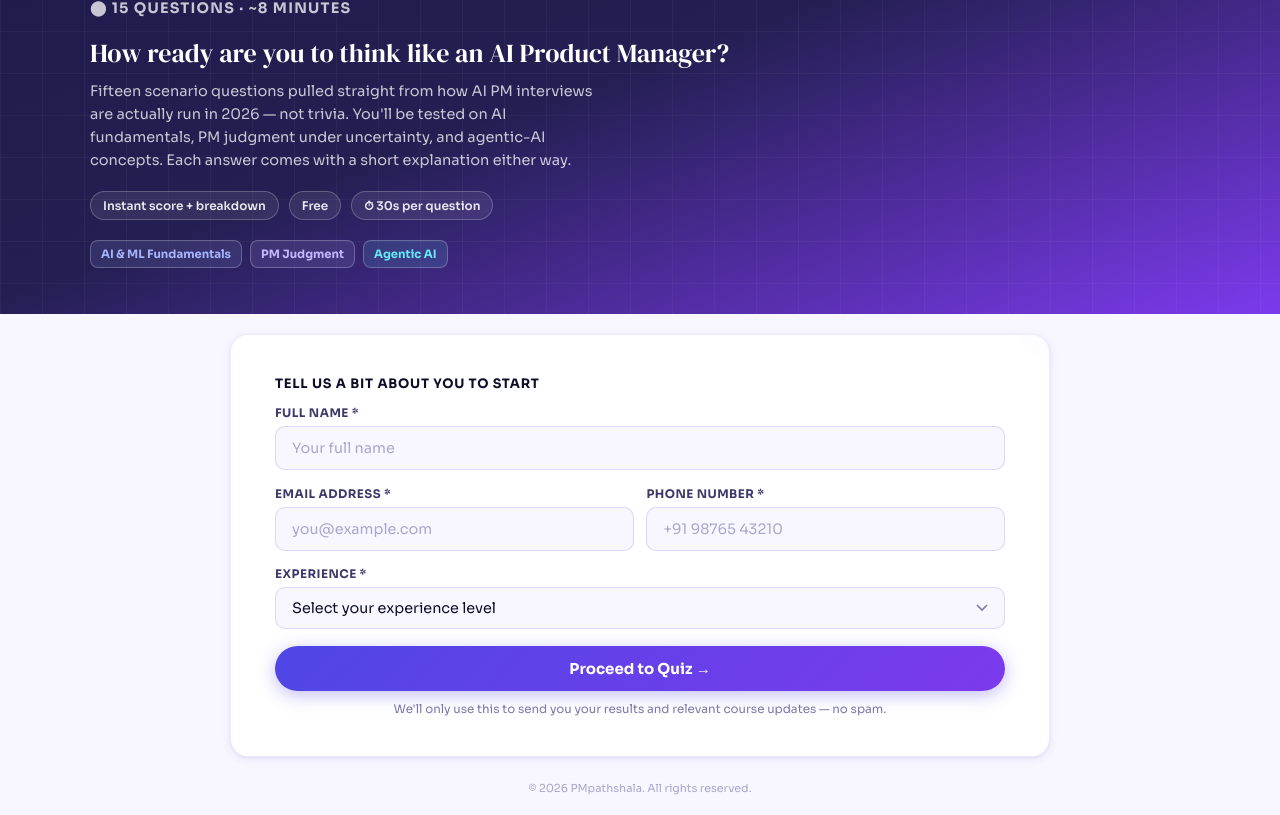
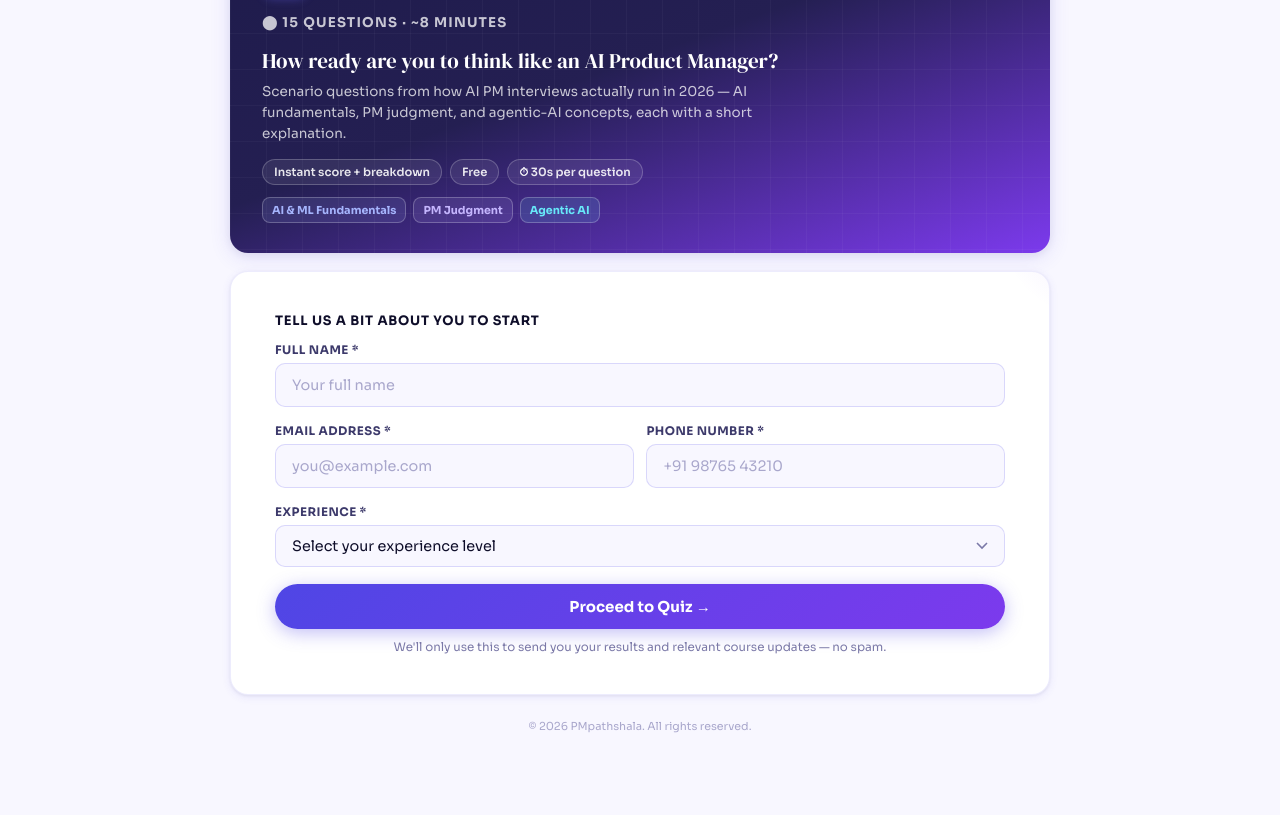
Before and after one commit to bhaweshrastogi-oss/my-pathshala, a website: page ai-pm-quiz.html in a window 1280 px wide. Shown: the part 95-910 px from the top of the page. After the commit the page ends 828 px from the top, so only its background shows below. Drawn offline with Linux system fonts and the light colour scheme.

Commit message:
Update ai-pm-quiz.html

```diff
--- a/ai-pm-quiz.html
+++ b/ai-pm-quiz.html
@@ -50,6 +50,8 @@
     background: var(--bg);
     color: var(--ink2);
     font-family: 'Sora', Arial, sans-serif;
+    padding-inline: 16px;
+    padding-block: 20px;
     width: 100%;
     overflow-x: hidden;
   }
@@ -174,28 +176,30 @@
     border-color: var(--rose);
   }
 
-  /* ---------- dark page-hero band (continues the homepage's hero) ---------- */
+  /* ---------- dark page-hero card (same column width as everything else) ---------- */
   .page-hero {
     background: linear-gradient(160deg, var(--indigo-dd) 0%, #241f52 45%, var(--violet) 100%);
-    padding: 18px 16px 30px;
+    border-radius: 18px;
+    box-shadow: var(--shadow-md);
+    padding: 20px 20px 22px;
     position: relative;
     overflow: hidden;
   }
   .page-hero::before {
     content: "";
     position: absolute; inset: 0; pointer-events: none;
+    border-radius: inherit;
     background-image:
       linear-gradient(rgba(255,255,255,0.035) 1px, transparent 1px),
       linear-gradient(90deg, rgba(255,255,255,0.035) 1px, transparent 1px);
-    background-size: 42px 42px;
+    background-size: 36px 36px;
   }
-  .page-hero .wrap { position: relative; z-index: 2; }
-  .page-hero.compact { padding: 14px 16px; transition: padding 0.25s ease; }
+  .page-hero > * { position: relative; z-index: 2; }
+  .page-hero.compact { padding: 12px 16px; transition: padding 0.2s ease; }
   .page-hero.compact .hero-info { display: none; }
-  .page-content { padding-inline: 16px; padding-block: 20px; }
 
   /* ---------- hero copy (lives inside the dark page-hero) ---------- */
-  .hero-info { min-width: 0; }
+  .hero-info { min-width: 0; margin-top: 16px; }
   .eyebrow {
     display: inline-flex;
     align-items: center;
@@ -205,41 +209,41 @@
     letter-spacing: 1.2px;
     text-transform: uppercase;
     color: #c4b5fd;
-    margin: 0 0 10px;
+    margin: 0 0 8px;
   }
   .hero-info h1 {
-    font-size: 26px;
-    line-height: 1.22;
+    font-size: 21px;
+    line-height: 1.26;
     color: #fff;
-    margin: 0 0 10px;
+    margin: 0 0 8px;
     text-wrap: balance;
     font-weight: 400;
   }
-  .hero-info p { margin: 0 0 18px; font-size: 14.5px; line-height: 1.6; max-width: 48ch; color: rgba(255,255,255,0.75); }
+  .hero-info p { margin: 0 0 14px; font-size: 13.5px; line-height: 1.55; max-width: 52ch; color: rgba(255,255,255,0.75); }
   .meta-row {
     display: flex;
     flex-wrap: wrap;
-    gap: 10px;
-    margin-bottom: 20px;
+    gap: 8px;
+    margin-bottom: 12px;
   }
   .meta-pill {
-    font-size: 12px;
+    font-size: 11.5px;
     font-weight: 600;
     color: rgba(255,255,255,0.88);
     background: rgba(255,255,255,0.08);
     border: 1px solid rgba(255,255,255,0.22);
-    padding: 6px 12px;
+    padding: 5px 11px;
     border-radius: 999px;
   }
   .topic-row {
     display: flex;
     flex-wrap: wrap;
-    gap: 8px;
+    gap: 7px;
   }
   .topic-tag {
-    font-size: 11.5px;
+    font-size: 11px;
     font-weight: 700;
-    padding: 6px 10px;
+    padding: 5px 9px;
     border-radius: 8px;
     border: 1px solid rgba(255,255,255,0.24);
   }
@@ -542,13 +546,13 @@
   [hidden] { display: none !important; }
 
   @media (max-width: 420px) {
-    .hero-info h1 { font-size: 22px; }
+    .hero-info h1 { font-size: 19px; }
     .qprompt { font-size: 15.5px; }
   }
 
   @media (min-width: 860px) {
-    .page-hero { padding: 28px 5% 46px; }
-    .page-hero.compact { padding: 16px 5%; }
+    .page-hero { padding: 26px 32px 30px; }
+    .page-hero.compact { padding: 14px 24px; }
     .enroll-card { padding: 40px 44px; }
     .score-hero { padding: 40px 44px; }
     .breakdown { grid-template-columns: repeat(3, 1fr); }
@@ -560,8 +564,9 @@
 <link rel="preconnect" href="https://fonts.gstatic.com" crossorigin>
 <link href="https://fonts.googleapis.com/css2?family=Sora:wght@300;400;500;600;700;800&family=DM+Serif+Display:ital@0;1&display=swap" rel="stylesheet">
 
-<div class="page-hero">
-  <div class="wrap">
+<div class="wrap">
+
+  <div class="page-hero narrow" id="page-hero">
     <div class="topbar">
       <a href="index.html" id="brand-home-link" class="brand">
         <div class="brand-mark"><svg viewBox="0 0 24 24" fill="none" xmlns="http://www.w3.org/2000/svg"><path d="M12 2L7 5v5l5 3 5-3V5L12 2z" fill="rgba(255,255,255,0.9)"/><path d="M7 10v5l5 3V13L7 10z" fill="rgba(255,255,255,0.6)"/><path d="M17 10l-5 3v5l5-3v-5z" fill="rgba(255,255,255,0.75)"/></svg></div>
@@ -573,7 +578,7 @@
     <div class="hero-info">
       <p class="eyebrow">⬤ 15 Questions · ~8 Minutes</p>
       <h1>How ready are you to think like an AI Product Manager?</h1>
-      <p>Fifteen scenario questions pulled straight from how AI PM interviews are actually run in 2026 — not trivia. You'll be tested on AI fundamentals, PM judgment under uncertainty, and agentic-AI concepts. Each answer comes with a short explanation either way.</p>
+      <p>Scenario questions from how AI PM interviews actually run in 2026 — AI fundamentals, PM judgment, and agentic-AI concepts, each with a short explanation.</p>
 
       <div class="meta-row">
         <span class="meta-pill">Instant score + breakdown</span>
@@ -588,10 +593,6 @@
       </div>
     </div>
   </div>
-</div>
-
-<div class="page-content">
-  <div class="wrap">
 
   <!-- ===================== ENROLLMENT SCREEN ===================== -->
   <section id="screen-enroll" class="narrow">
@@ -698,7 +699,6 @@
   </section>
 
   <footer>© 2026 PMpathshala. All rights reserved.</footer>
-  </div>
 </div>
 
 <script>
```
